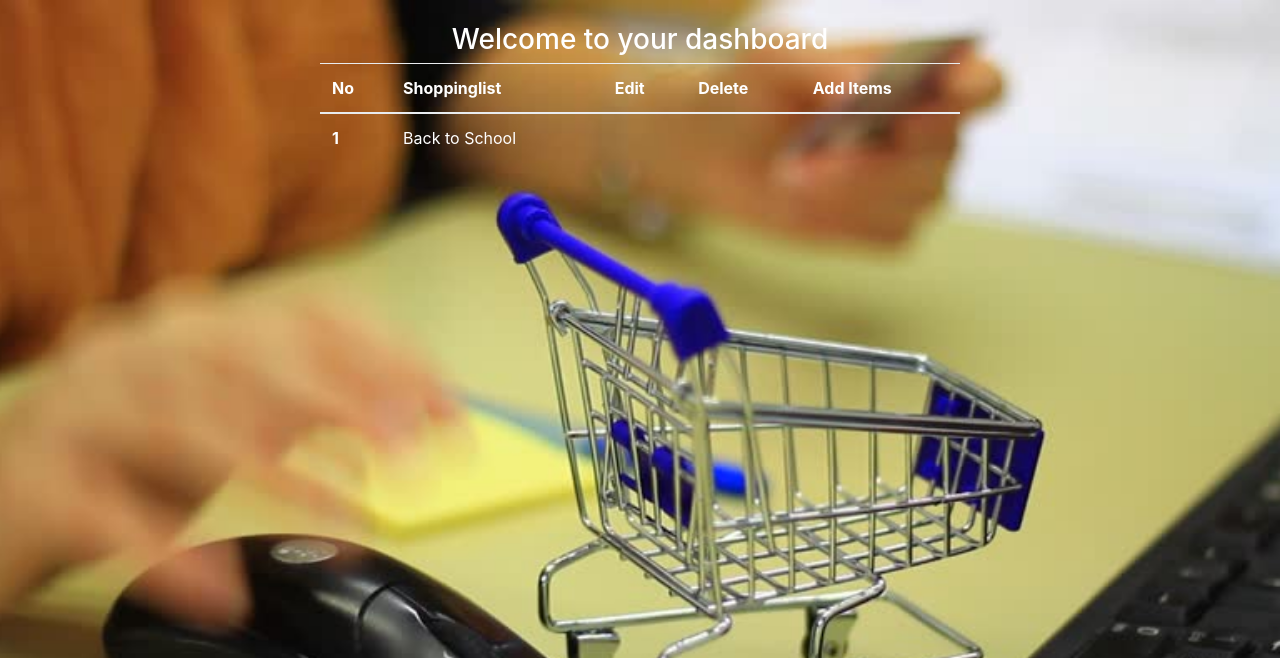
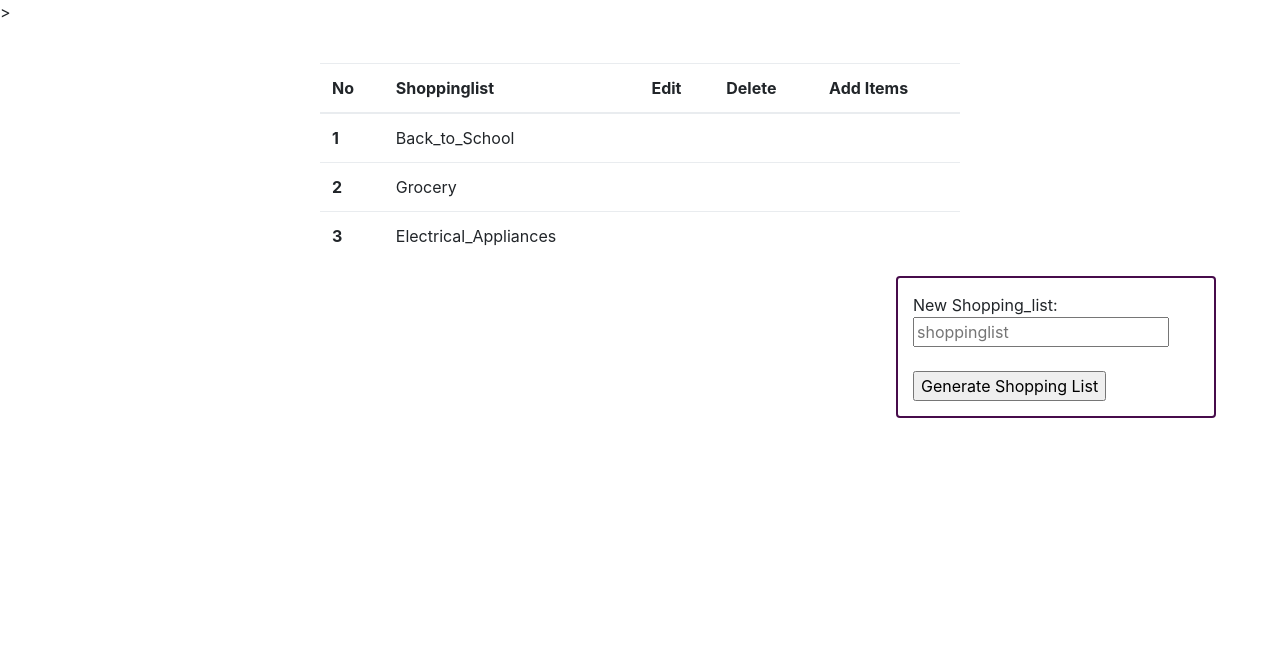
Before and after one commit to JumaOgutu/shoppinglist, a Flask app: page /dashboard in a window 1280 px wide. Shown: the top 658 px of the page. Run offline with Flask 2, Linux system fonts and the light colour scheme; some libraries are stand-ins or nearby versions; some web fonts are replaced.

Commit message:
Feature:Create Shopping List

```diff
--- a/app/models/users.py
+++ b/app/models/users.py
@@ -1,8 +1,8 @@
 #Object to hold users
 
-class Users(object):
+class Users:
 
     def __init__(self, username, email, password):
-        self.username = username
+        self.username = username #method username
         self.email = email
         self.password = password
--- a/app/static/css/style.css
+++ b/app/static/css/style.css
@@ -1,5 +1,5 @@
 body {
-    background: url(images/img.jpg) no-repeat center center fixed;
+    background-image: url("/images/22.jpg") no-repeat center center fixed;
     -webkit-background-size: cover;
     -moz-background-size: cover;
     -o-background-size: cover;
--- a/app/templates/dashboard.html
+++ b/app/templates/dashboard.html
@@ -10,7 +10,7 @@
 
     </head>
     <body>
-        <div style="color:#ffffff;">
+        <div style="color:rgb(54, 4, 61);"></div>>
         <br>
         <div id="heading">
             <h3>
@@ -31,7 +31,21 @@
                     <tbody>
                       <tr>
                         <th scope="row">1</th>
-                        <td>Back to School</td>
+                        <td>Back_to_School</td>
+                        <td><i class="fa fa-edit" aria-hidden="true"></i></td>
+                        <td><i class="fa fa-trash-o"></i></td>
+                        <td><i class="fa fa-plus-square" aria-hidden="true"></i></td>
+                      </tr>
+                      <tr>
+                        <th scope="row">2</th>
+                        <td>Grocery</td>
+                        <td><i class="fa fa-edit" aria-hidden="true"></i></td>
+                        <td><i class="fa fa-trash-o"></i></td>
+                        <td><i class="fa fa-plus-square" aria-hidden="true"></i></td>
+                      </tr>
+                      <tr>
+                        <th scope="row">3</th>
+                        <td>Electrical_Appliances</td>
                         <td><i class="fa fa-edit" aria-hidden="true"></i></td>
                         <td><i class="fa fa-trash-o"></i></td>
                         <td><i class="fa fa-plus-square" aria-hidden="true"></i></td>
@@ -40,5 +54,30 @@
                   </table>
         </div>
     </div>
+
+    <div id="form">
+
+            <form action="" style="margin:15px" method="post">
+                    New Shopping_list:<br>
+                    <input type="text" name="shoppinglist" placeholder="shoppinglist" value="{{
+                        request.form.shoppinglist }}" required>
+
+
+                        <div class="container">
+                            {% if error%}
+                            <div class="alert alert-danger" role="alert">
+                            <button type="button" class="close" data-dissmiss="alert" aria-label="Close">
+                                <span aria-hidden="true">&times;</span>
+                            </button>
+                            <p>{{ error }}</p>
+                            </div>
+                            {% endif%}
+                        </div>
+                        <br>
+                    <button type="submit" value="Login">Generate Shopping List</button>
+
+
+            </form>
+            </div>
     </body>
 </html>
--- a/app/views.py
+++ b/app/views.py
@@ -1,36 +1,39 @@
-import os
-from flask import Flask, render_template, redirect, flash, url_for, request, session
-from app import app
-from app.models.users import Users
+import os    #allows for interface with the underlying OS that python is running
+from flask import Flask, render_template, redirect, flash, url_for, request, session #modules are imported for ref purposes,includes functions, classes and variables
+from app import app #app is the object imported from the app package that has the __init__ file
+from app.models.users import Users #
+from app.models.items import Items
+
 import validators
 
 app.secret_key = "thinktank!"
 
-# app = Flask(__name__)
-
-app.username=[]
-app.email = []
-app.password = []
-app.created_users = {}
+username=[] #an empty list that stores my usernames
+email = []
+password = []
+created_users = {} #an empty dict that stores my created users
+email = []
+shoppinglist={}
 
 #Function to create users
-def create_user(username, email, password):
-    # app.created_users = {}
-    created_users = Users(username, email, password)
-    created_details = [email, password]
-    app.created_users[username] = []
-    app.created_users[username] = created_details
-    return app.created_users
+def create_user(username, email, password):#a function called create_user whose args are u,e,p and are passed when the function is called
 
-@app.route('/', methods=['GET', 'POST'])
+    users = Users(username, email, password) #users is the instance of the class Users
+    created_details = [email, password] #list that store email and password from client
+    created_users[username] = created_details #key is username and the value are the email and password in created details
+    return created_users#the function returns this and is stored in the dict
+
+
+
+@app.route('/', methods=['GET', 'POST']) #route decorator binds my function "index" to a URL.
 def index():
     error = None
     if request.method == 'POST':
         name = request.form['username']
         word = request.form['password']
 
-        if name in app.username:
-            if word in app.password:
+        if name in username:
+            if word in password:
                 session['logged_in'] = True
                 session['id'] = name
                 return redirect('/')
@@ -49,15 +52,15 @@ def register():
         email = request.form['email']
         password = request.form['password']
         confirm_password = request.form['confirm_password']
-        if email not in app.email:
+        if email not in email:
             if validators.email(email):
-                if username not in app.username:
+                if username not in username:
                     if len(password) > 5:
                         if password == confirm_password:
                             create_user(username, email, password)
-                            app.email.append(email)
-                            app.username.append(username)
-                            app.password.append(password)
+                            email.append(email)
+                            username.append(username)
+                            password.append(password)
                             return redirect('/')
                         else:
                             error = 'Enter matching passwords'
@@ -70,9 +73,11 @@ def register():
         else:
             error = 'Email already exists'
 
+
     return render_template("register.html", error = error)
 
 @app.route('/dashboard')
 def dashboard():
 
+
     return render_template("dashboard.html")
```
Also changed, not shown: app/models/items.py (added, +7 -0 lines), app/templates/index.html (+26 -3 lines), app/static/css/images/22.jpg (added), app/static/css/images/img.jpg (deleted).
